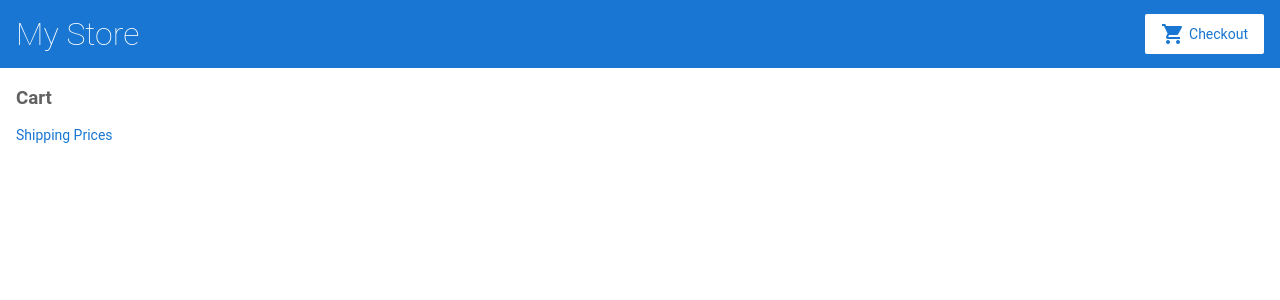
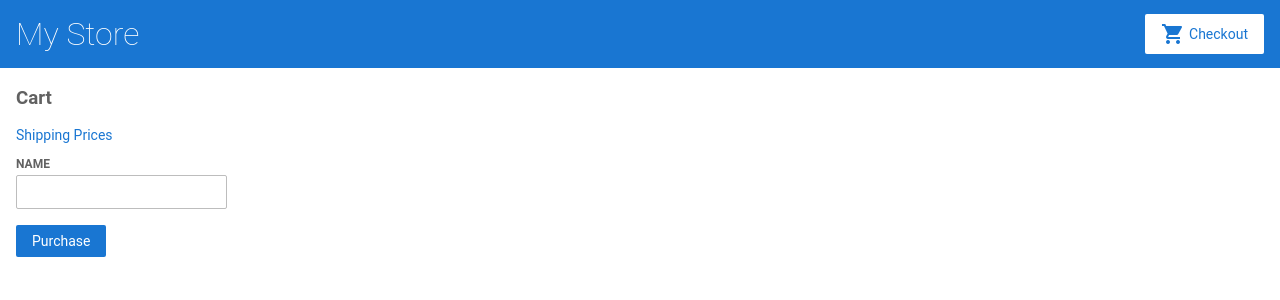
Before and after one commit to imolakr/angular-tutorial, an Angular app: page /cart in a window 1280 px wide. Shown: the top 300 px of the page. Built offline with nearby package versions, Linux system fonts and the light colour scheme.

Commit message:
2 files modified

```diff
--- a/src/app/cart/cart.component.html
+++ b/src/app/cart/cart.component.html
@@ -8,3 +8,16 @@
 	<span>{{ item.name }}</span>
 	<span>{{ item.price | currency }}</span>
 </div>
+
+<form [formGroup]="checkoutForm" (ngSubmit)="onSubmit(checkoutForm.value)">
+	<div>
+		<label for="name">
+      Name
+    </label>
+		<input id="name" type="text" formControlName="name">
+  </div>
+
+
+		<button class="button" type="submit">Purchase</button>
+
+</form>
--- a/src/app/cart/cart.component.ts
+++ b/src/app/cart/cart.component.ts
@@ -15,9 +15,22 @@ export class CartComponent implements OnInit {
   constructor(
     private cartService: CartService,
     private formBuilder: FormBuilder
-  ) {}
+  ) {
+    this.checkoutForm = this.formBuilder.group({
+      name: "",
+      address: ""
+    });
+  }
 
   ngOnInit() {
     this.items = this.cartService.getItems();
   }
+
+  onSubmit(customerData) {
+    // Process checkout data here
+    this.items = this.cartService.clearCart();
+    this.checkoutForm.reset();
+
+    console.warn("Your order has been submitted", customerData);
+  }
 }
```
